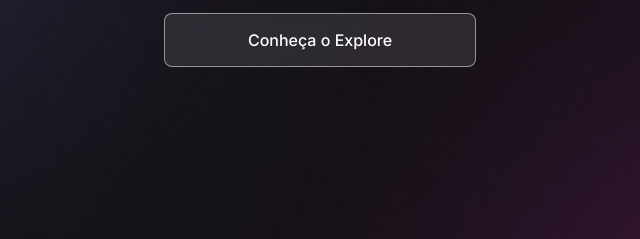
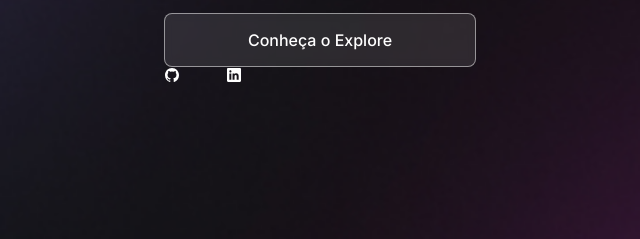
Before and after one commit to arissonpaes/proj-front, a plain HTML site: page index.html in a window 1280 px wide. Shown: the part 449-688 px from the top of the page, 320-960 px from the left. Drawn offline with nearby package versions, Linux system fonts and the light colour scheme.

Commit message:
Add ícons social

```diff
--- a/index.html
+++ b/index.html
@@ -34,6 +34,14 @@
           <a href="https://rocketseat.com.br/exprorer" target="_blank">Conheça o Explore</a>
         </li>
       </ul>
+      <div id="social-links">
+          <ion-icon name="logo-github"></ion-icon>
+          <ion-icon name="logo-intagram"></ion-icon>
+          <ion-icon name="logo-whatisapp"></ion-icon>
+          <ion-icon name="logo-linkedin"></ion-icon>
+      </div>
     </div>
+    <script type="module" src="https://unpkg.com/ionicons@7.1.0/dist/ionicons/ionicons.esm.js"></script>
+  <script nomodule src="https://unpkg.com/ionicons@7.1.0/dist/ionicons/ionicons.js"></script>
   </body>
 </html>
```
